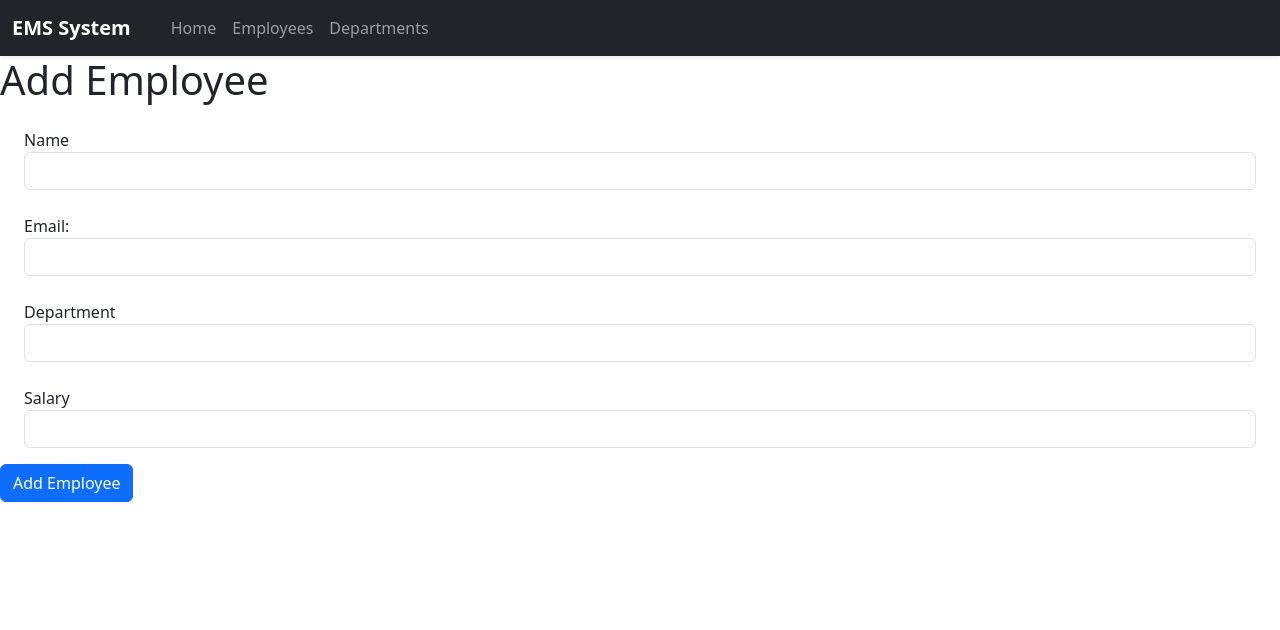
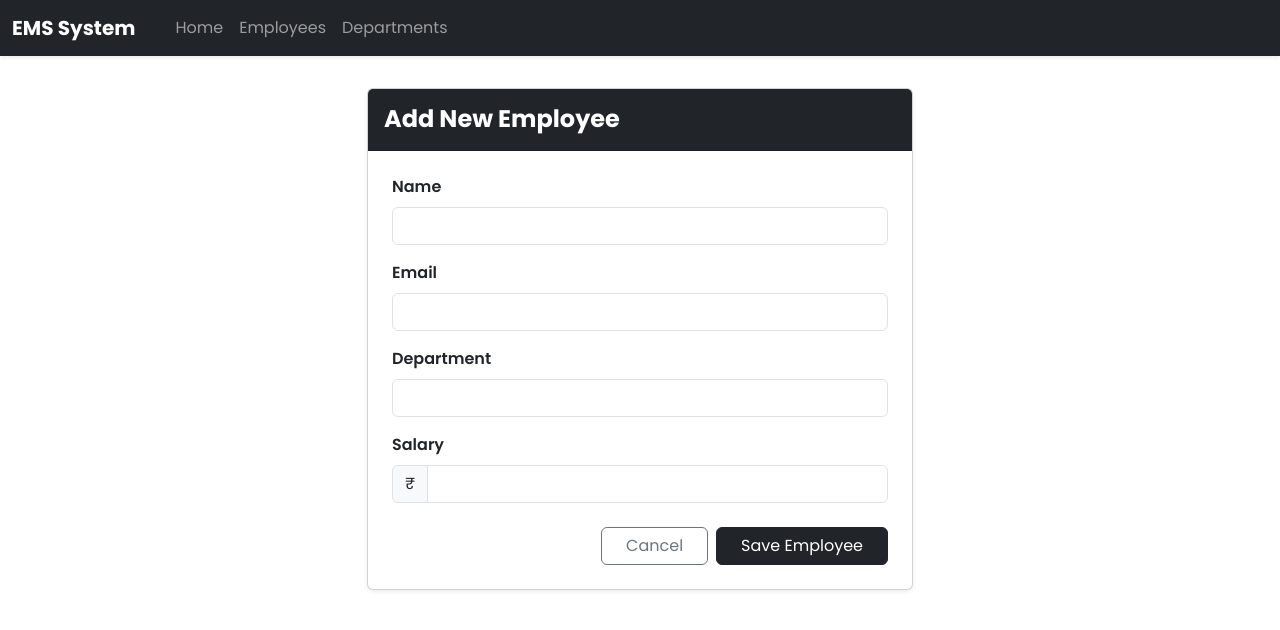
Before and after one commit to Balaji-dev-png/EMSFlask, a Flask app: page /emp/add in a window 1280 px wide. Shown: the top 630 px of the page. Run offline with Flask 3, Linux system fonts and the light colour scheme; parts of the project's set-up code (start-up, migrations or seed data) failed here and were passed over.

Commit message:
UI Overhaul: applied Poppins font, fixed all pages with Bootstrap cards, made buttons functional, and removed dead code

```diff
--- a/app/templates/addemp.html
+++ b/app/templates/addemp.html
@@ -1,26 +1,44 @@
 {% extends "base.html" %}
 
 {% block content %}
-    <h1>Add Employee</h1>
+<div class="row justify-content-center mt-2">
+    <div class="col-md-8 col-lg-6">
+        <div class="card shadow-sm">
+            <div class="card-header bg-dark text-white py-3">
+                <h4 class="mb-0 fw-bold">Add New Employee</h4>
+            </div>
+            <div class="card-body p-4">
                 <form action="/emp/add" method="POST">
-        <div class="mb-3 mx-4 my-4">
-            <label for="name">Name</label>
-            <input type="text" class="form-control" id="name" name="name">
+                    <div class="mb-3">
+                        <label for="name" class="form-label fw-semibold">Name</label>
+                        <input type="text" class="form-control" id="name" name="name" required>
                     </div>
 
-        <div class="mb-3 mx-4 my-4">
-            <label>Email: </label>
-            <input type="email" class="form-control" id="email" name="email">
+                    <div class="mb-3">
+                        <label for="email" class="form-label fw-semibold">Email</label>
+                        <input type="email" class="form-control" id="email" name="email" required>
                     </div>
 
-        <div class="mb-3 mx-4 my-4">
-            <label for="department">Department</label>
-            <input type="text" class="form-control" id="department" name="department">
+                    <div class="mb-3">
+                        <label for="department" class="form-label fw-semibold">Department</label>
+                        <input type="text" class="form-control" id="department" name="department" required>
                     </div>
-        <div class="mb-3 mx-4 my-4">
-            <label for="salary">Salary</label>
-            <input type="number" class="form-control" id="salary" name="salary">
+
+                    <div class="mb-4">
+                        <label for="salary" class="form-label fw-semibold">Salary</label>
+                        <div class="input-group">
+                            <span class="input-group-text">₹</span>
+                            <input type="number" class="form-control" id="salary" name="salary" required>
                         </div>
-        <button type="submit" class="btn btn-primary">Add Employee</button>
+                    </div>
+
+                    <div class="d-grid gap-2 d-md-flex justify-content-md-end">
+                        <a href="/emp" class="btn btn-outline-secondary px-4">Cancel</a>
+                        <button type="submit" class="btn btn-dark px-4">Save Employee</button>
+                    </div>
                 </form>
+            </div>
+        </div>
+    </div>
+</div>
 {% endblock %}
--- a/app/templates/base.html
+++ b/app/templates/base.html
@@ -4,19 +4,25 @@
     <meta charset="UTF-8">
     <meta name="viewport" content="width=device-width, initial-scale=1.0">
     <title>Employee Management System</title>
+    <!-- Google Fonts: Poppins -->
+    <link rel="preconnect" href="https://fonts.googleapis.com">
+    <link rel="preconnect" href="https://fonts.gstatic.com" crossorigin>
+    <link href="https://fonts.googleapis.com/css2?family=Poppins:wght@300;400;500;600;700&display=swap" rel="stylesheet">
+
     <link rel="stylesheet" href="{{url_for('static', filename = 'css/style.css')}}">
     <link href="https://cdn.jsdelivr.net/npm/bootstrap@5.3.8/dist/css/bootstrap.min.css" rel="stylesheet" integrity="sha384-sRIl4kxILFvY47J16cr9ZwB07vP4J8+LH7qKQnuqkuIAvNWLzeN8tE5YBujZqJLB" crossorigin="anonymous">
-
+    <style>
+        body {
+            font-family: 'Poppins', sans-serif !important;
+        }
+    </style>
 </head>
 <body>
     {% include "navbar.html" %}
-    <!-- <h1>Home Page</h1> -->
-    {% block content %}
-
-    {% endblock %}
-    <!-- <footer>
-        Copyright
-    </footer> -->
+    <main class="container py-4">
+        {% block content %}
+        {% endblock %}
+    </main>
     <script src="https://cdn.jsdelivr.net/npm/bootstrap@5.3.8/dist/js/bootstrap.bundle.min.js" integrity="sha384-FKyoEForCGlyvwx9Hj09JcYn3nv7wiPVlz7YYwJrWVcXK/BmnVDxM+D2scQbITxI" crossorigin="anonymous"></script>
 </body>
 </html>
```
Also changed, not shown: app/routes/department.py (+11 -15 lines), app/routes/home.py (+10 -1 lines), app/templates/department.html (+26 -1 lines), app/templates/emp_detail.html (+33 -8 lines), app/templates/home.html (+17 -23 lines). Lines whose indentation alone changed are shown as unchanged.
